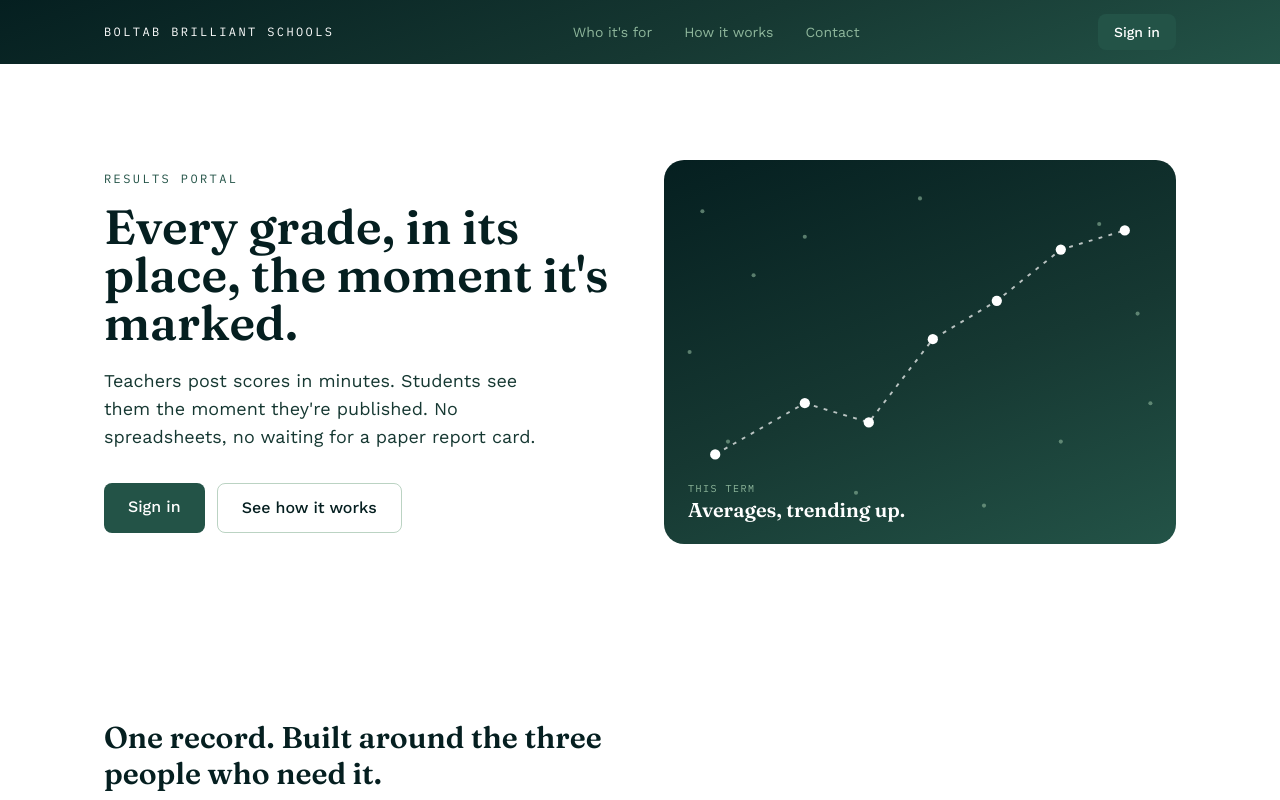
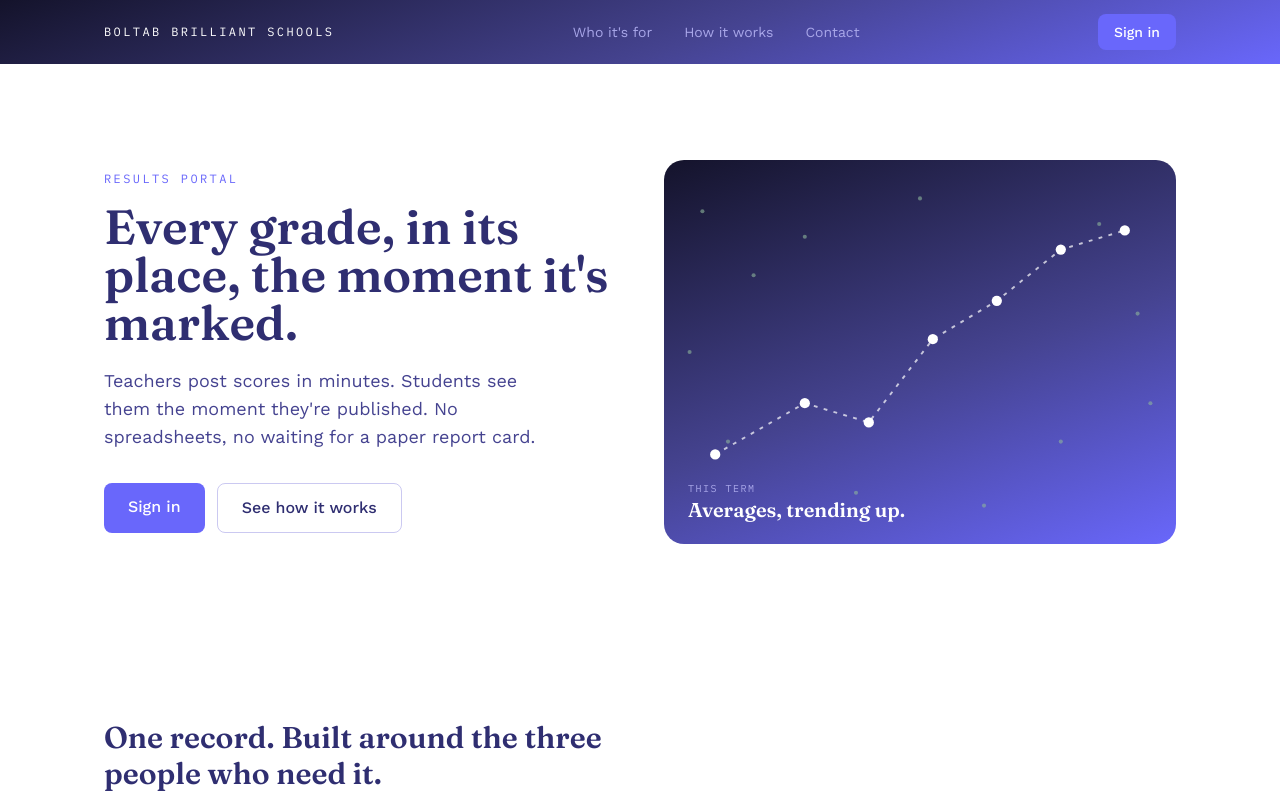
Before and after one commit to starringdaggers/Boltab, a Next.js app: page / in a window 1280 px wide. Shown: the top 800 px of the page. Built offline with nearby package versions, Linux system fonts and the light colour scheme.

Commit message:
Add files via upload

```diff
--- a/tailwind.config.ts
+++ b/tailwind.config.ts
@@ -1,14 +1,15 @@
 import type { Config } from "tailwindcss";
 
 // Boltab Brilliant Schools — design token system
-// Palette: forest green (#051F20 → #DAF1DE), 6-stop scale.
+// Palette: signature blue (#6967FB) + white, derived into a full tonal
+// system for text/background/border legibility.
 // Token names (bistre/antique/taupe/choc/vandyke) are historical from an
 // earlier palette — kept as-is so no component code needs to change, they
-// just resolve to these green/neutral values now, in the same light-to-dark
+// just resolve to these blue/white values now, in the same light-to-dark
 // structural roles as before:
-//   antique = lightest (backgrounds)     → taupe = muted sage/borders
-//   choc    = accent/CTA                 → vandyke = secondary dark
-//   bistre  = darkest (primary/nav)
+//   antique = lightest (backgrounds, white)  → taupe = muted periwinkle/borders
+//   choc    = accent/CTA (signature #6967FB) → vandyke = secondary dark text
+//   bistre  = darkest (primary/nav, deep indigo)
 // Two functional accents (outside the core palette) are added ONLY for result status states.
 const config: Config = {
   content: ["./src/**/*.{js,ts,jsx,tsx,mdx}"],
@@ -16,24 +17,24 @@ const config: Config = {
     extend: {
       colors: {
         bistre: {
-          DEFAULT: "#051F20",
-          light: "#0B2B26",
+          DEFAULT: "#2F2E71",
+          light: "#4E4D86",
         },
         antique: {
           DEFAULT: "#FFFFFF",
-          dim: "#F2F2F2",
+          dim: "#F1F0FF",
         },
         taupe: {
-          DEFAULT: "#8EB69B",
-          dark: "#729C82",
+          DEFAULT: "#A8A6E8",
+          dark: "#8A87CE",
         },
         choc: {
-          DEFAULT: "#235347",
-          dark: "#1A3F36",
+          DEFAULT: "#6967FB",
+          dark: "#5958D5",
         },
         vandyke: {
-          DEFAULT: "#163832",
-          light: "#1D4941",
+          DEFAULT: "#454390",
+          light: "#6D6BB5",
         },
         // Functional accents — used ONLY for grade/result states, never as brand color
         status: {
@@ -48,7 +49,7 @@ const config: Config = {
         mono: ["var(--font-plexmono)", "monospace"],
       },
       backgroundImage: {
-        "ocean-sunset": "linear-gradient(160deg, #051F20 0%, #163832 55%, #235347 100%)",
+        "ocean-sunset": "linear-gradient(160deg, #14132B 0%, #454390 55%, #6967FB 100%)",
       },
       borderRadius: {
         card: "20px",
```
